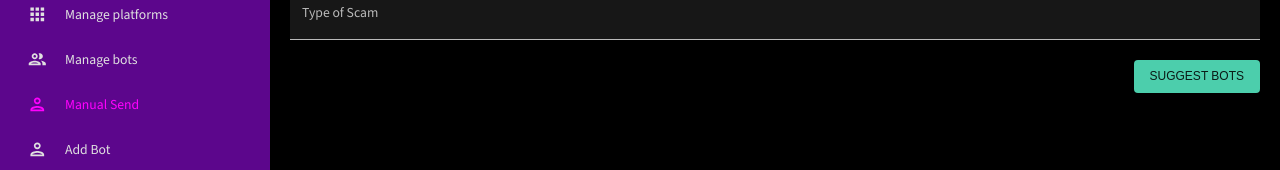
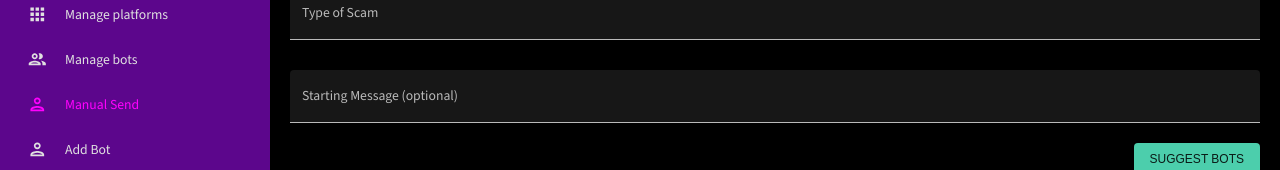
Before and after one commit to wjkb/Dashboard-v1, a React (Create React App) app in the folder frontend/: page /manual-send in a window 1280 px wide. Shown: the part 335-505 px from the top of the page. Built offline with nearby package versions, Linux system fonts and the light colour scheme; no server answers.

Commit message:
Add starting message field to send to scammer

```diff
--- a/frontend/src/api.js
+++ b/frontend/src/api.js
@@ -112,14 +112,26 @@ export const createBot = async (botData) => {
   }
 };
 
-export const sendBot = async (botPhone, scammerIds, platform, typeOfScam) => {
+export const sendBot = async (
+  botId,
+  scammerIds,
+  platform,
+  typeOfScam,
+  startingMessage
+) => {
   try {
     const response = await fetch(`${API_URL}/send_bot`, {
       method: "POST",
       headers: {
         "Content-Type": "application/json",
       },
-      body: JSON.stringify({ botPhone, scammerIds, platform, typeOfScam }),
+      body: JSON.stringify({
+        botId,
+        scammerIds,
+        platform,
+        typeOfScam,
+        startingMessage,
+      }),
     });
     if (!response.ok) {
       throw new Error("Network response was not ok");
--- a/frontend/src/scenes/manualSend/index.jsx
+++ b/frontend/src/scenes/manualSend/index.jsx
@@ -15,6 +15,7 @@ const initialValues = {
   scammerIds: "",
   platform: "",
   typeOfScam: "",
+  initialMessage: "",
 };
 
 const platformNames = ["Facebook", "WhatsApp", "Telegram"];
@@ -23,6 +24,7 @@ const botScheme = yup.object().shape({
   scammerIds: yup.string().required("required"),
   platform: yup.string().required("required"),
   typeOfScam: yup.string().required("required"),
+  startingMessage: yup.string(),
 });
 
 /**
@@ -74,9 +76,16 @@ const ManualSendForm = () => {
 
   const handleSendClick = async (bot) => {
     try {
-      const { scammerIds, platform, typeOfScam } = formValues;
-      console.log("Sending bot", bot.id, scammerIds, platform, typeOfScam);
-      await sendBot(bot.id, scammerIds, platform, typeOfScam);
+      const { scammerIds, platform, typeOfScam, startingMessage } = formValues;
+      console.log(
+        "Sending bot",
+        bot.id,
+        scammerIds,
+        platform,
+        typeOfScam,
+        startingMessage
+      );
+      await sendBot(bot.id, scammerIds, platform, typeOfScam, startingMessage);
       // Fetch updated bot list after sending
       await fetchBots();
     } catch (error) {
@@ -261,6 +270,7 @@ const ManualSendForm = () => {
                 ))}
               </TextField>
 
+              {/* Type of Scam field */}
               <TextField
                 fullWidth
                 variant="filled"
@@ -272,6 +282,21 @@ const ManualSendForm = () => {
                 name="typeOfScam"
                 error={!!touched.typeOfScam && !!errors.typeOfScam}
                 helperText={touched.typeOfScam && errors.typeOfScam}
+                sx={{ gridColumn: "span 4" }}
+              />
+
+              {/* Starting Message field */}
+              <TextField
+                fullWidth
+                variant="filled"
+                type="text"
+                label="Starting Message (optional)"
+                onBlur={handleBlur}
+                onChange={handleChange}
+                value={values.startingMessage}
+                name="startingMessage"
+                error={!!touched.startingMessage && !!errors.startingMessage}
+                helperText={touched.startingMessage && errors.startingMessage}
                 sx={{ gridColumn: "span 4" }}
               />
             </Box>
```
Also changed, not shown: 1 other file (tests, documents, lock files or other folders).
